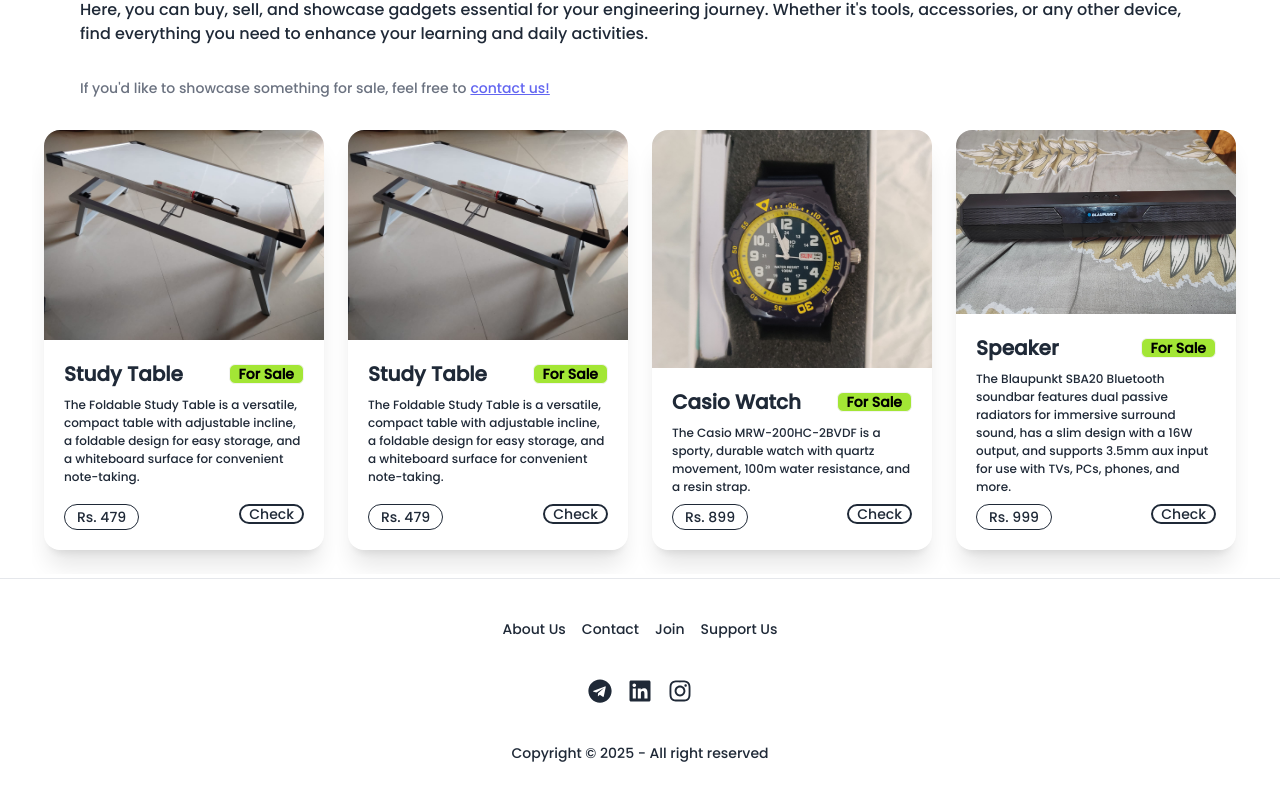
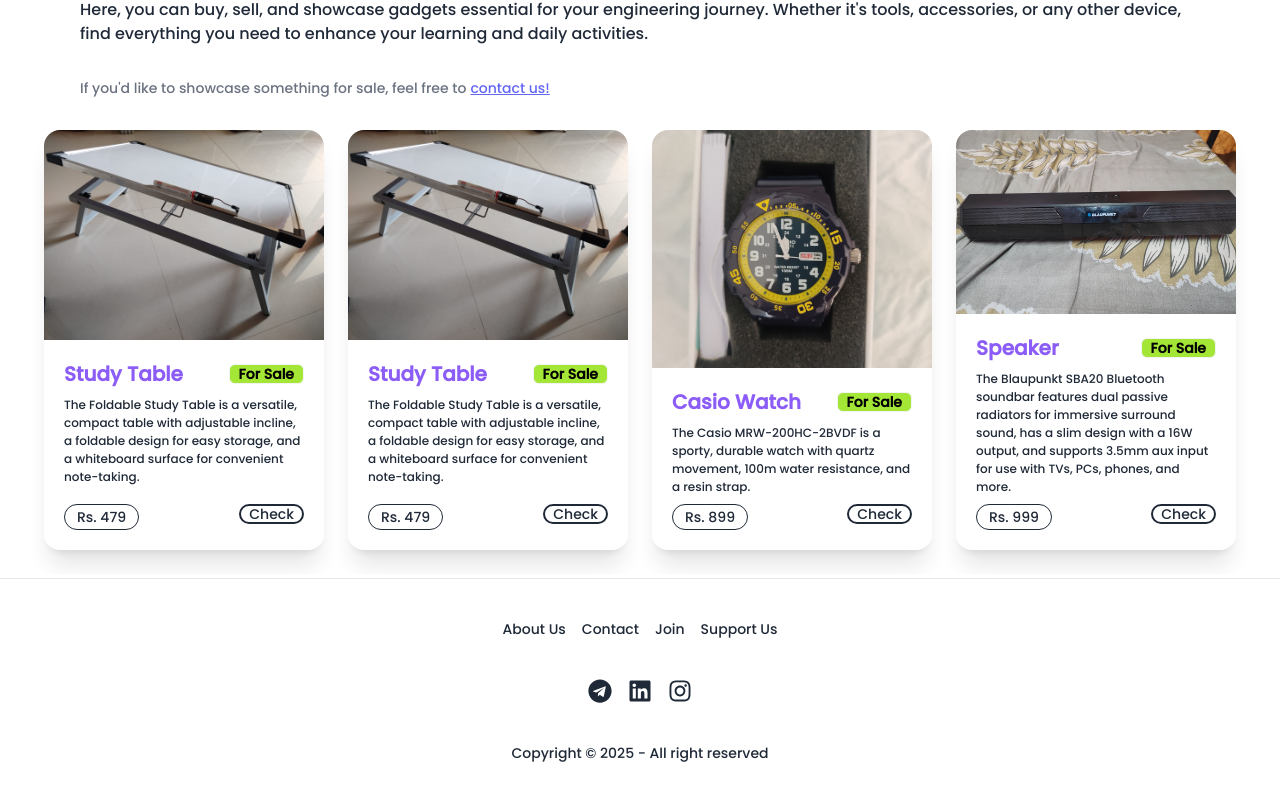
Before and after one commit to SatAlgo/SetUp, a React (Vite) app: page / in a window 1280 px wide. Shown: the part 794-1595 px from the top of the page. Built offline with nearby package versions, Linux system fonts and the light colour scheme.

Commit message:
spmething

```diff
--- a/src/components/Cards.jsx
+++ b/src/components/Cards.jsx
@@ -10,16 +10,16 @@
                         <img src={item.image} alt={item.title} />
                     </figure>
                     <div className="card-body p-5">
-                        <h2 className="card-title justify-between">
+                        <h2 className="card-title justify-between text-violet-500">
                             {item.name}
                             <div
                                 className={`badge ${item.category === 'For Sale'
-                                        ? 'bg-lime-400 text-black'
-                                        : item.category === 'Fashion'
+                                    ? 'bg-lime-400 text-black'
+                                    : item.category === 'Fashion'
                                         ? 'bg-green-500 text-white'
                                         : item.category === 'Books'
-                                        ? 'bg-purple-500 text-white'
-                                        : 'bg-gray-500 text-white'
+                                            ? 'bg-purple-500 text-white'
+                                            : 'bg-gray-500 text-white'
                                     } rounded-md`}
                             >
                                 {item.category}
```
